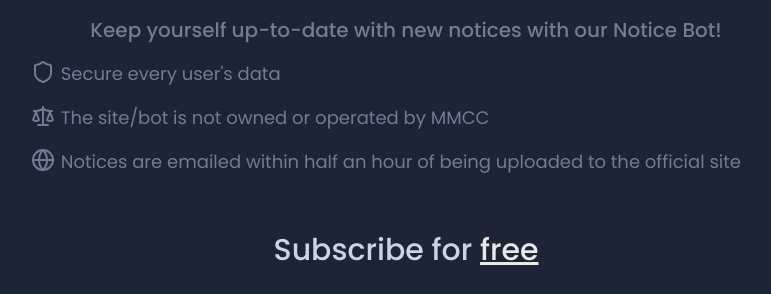
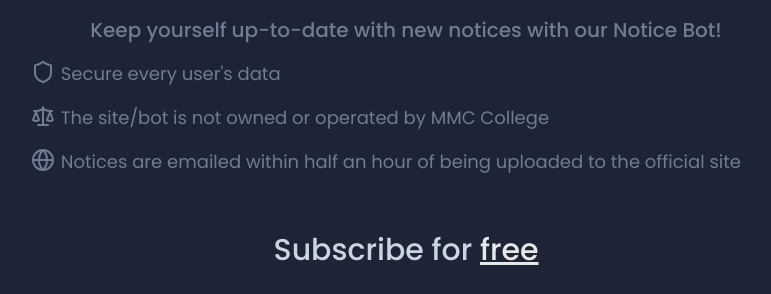
Before and after one commit to rajmanna-dev/www-mmc-noticebot, a Flask app: page / in a window 1280 px wide. Shown: the part 892-1186 px from the top of the page, without its empty margins (234-1005 px from the left). Run offline with Flask 3, Linux system fonts and the light colour scheme.

Commit message:
update frontend

```diff
--- a/templates/base.html
+++ b/templates/base.html
@@ -99,7 +99,7 @@
           <li>
             <a
               class="github--link"
-              href="https://github.com/rajmanna-dev/MMC-NoticeBot"
+              href="https://github.com/rajmanna-dev/mmc-noticebot-opensource"
               target="_blank"
             >
               <svg
--- a/templates/index.html
+++ b/templates/index.html
@@ -83,7 +83,7 @@ block body %}
             <path d="M12 3v18" />
             <path d="M3 7h2c2 0 5-1 7-2 2 1 5 2 7 2h2" />
           </svg>
-          <p>The site/bot is not owned or operated by MMCC</p>
+          <p>The site/bot is not owned or operated by MMC College</p>
         </li>
         <li>
           <svg
@@ -189,7 +189,9 @@ block body %}
       </div>
       <div class="footer--link">
         <p class="footer-p">Links</p>
-        <a href="https://github.com/rajmanna-dev/MMC-NoticeBot" target="_blank"
+        <a
+          href="https://github.com/rajmanna-dev/mmc-noticebot-opensource"
+          target="_blank"
           >GitHub Open Source</a
         >
       </div>
```
Also changed, not shown: static/js/script.js (+4 -9 lines).
